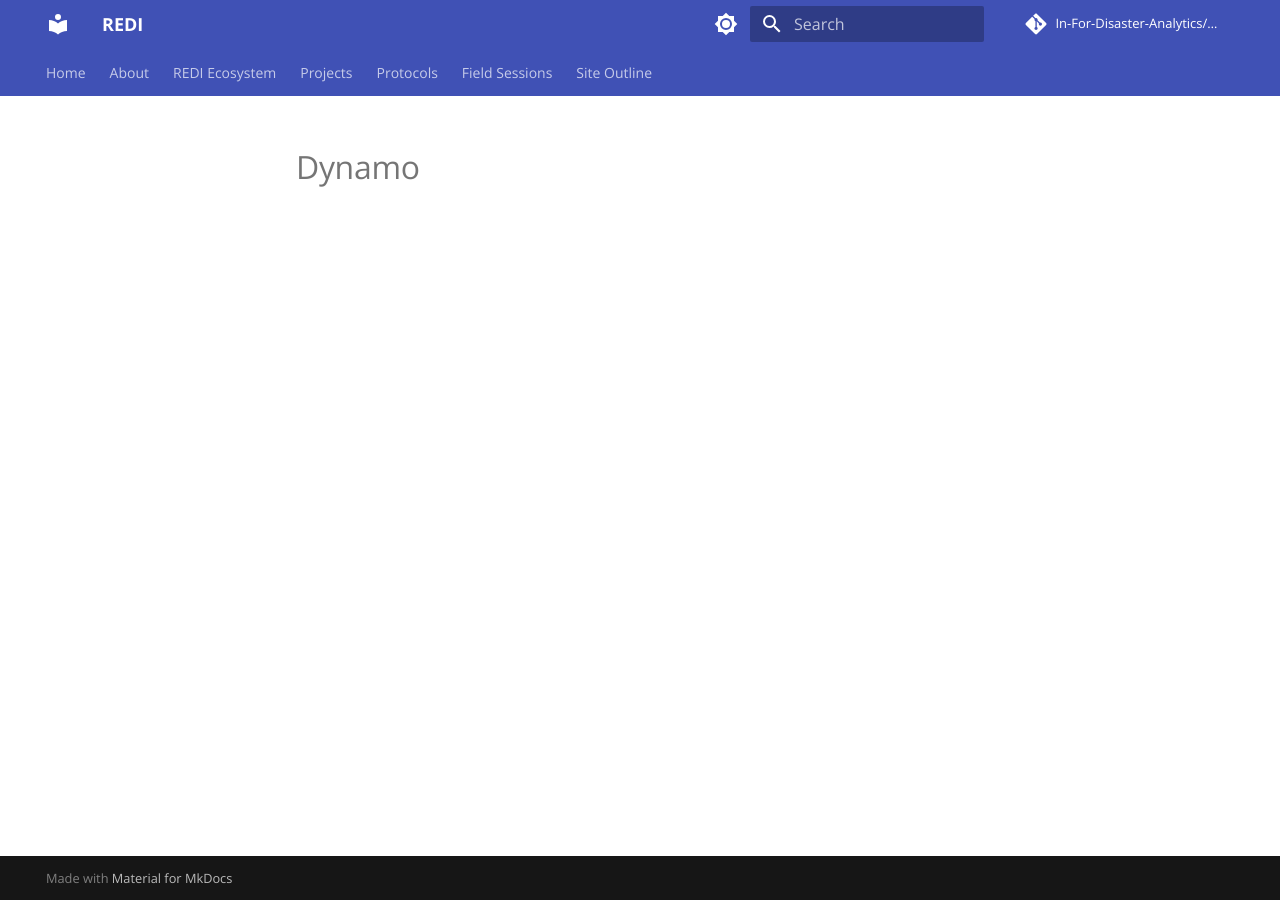
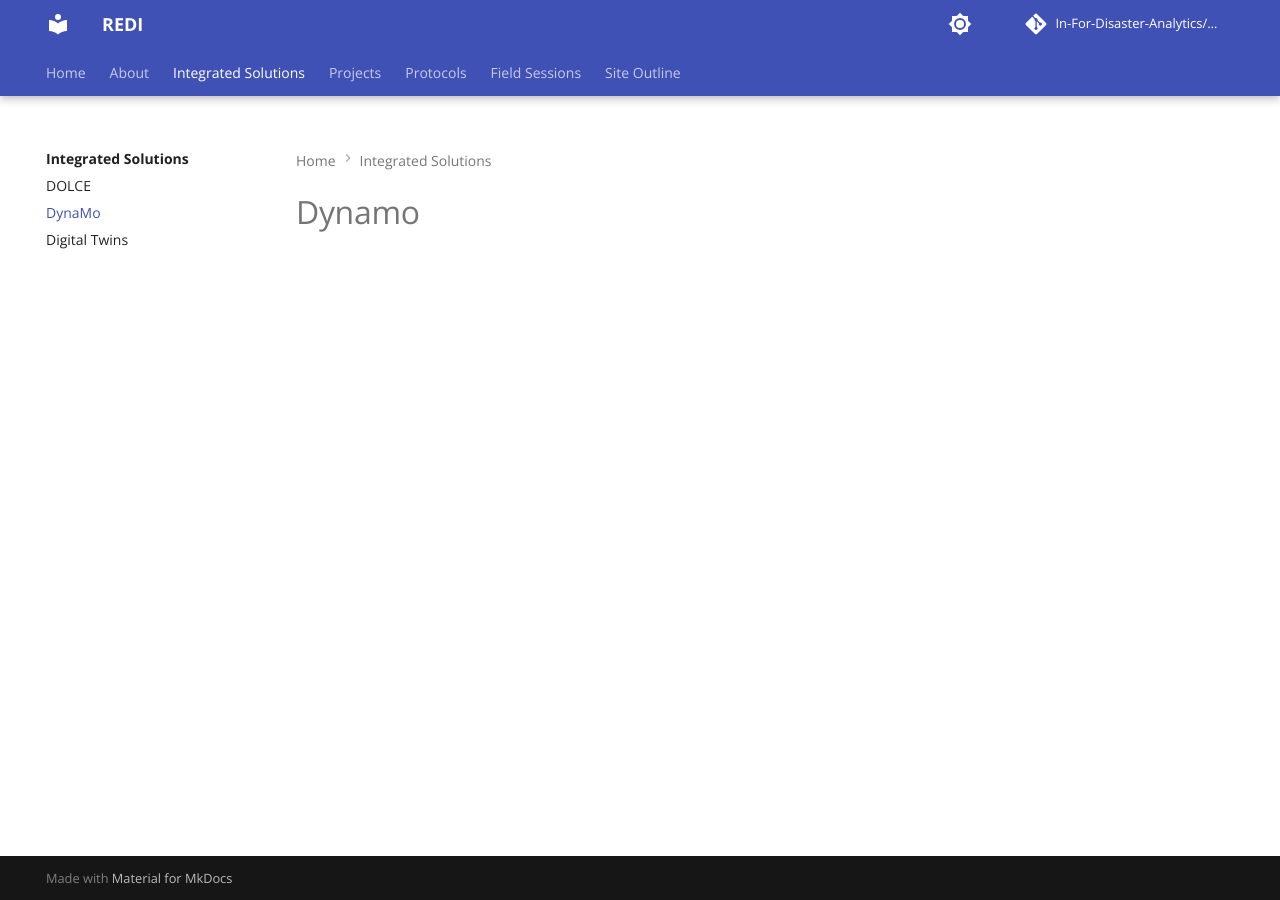
Before and after one commit to In-For-Disaster-Analytics/REDI-Documentation, an MkDocs documentation site: the page built from docs/integrated-solutions/dynamo.md, in a window 1280 px wide. Built offline with MkDocs 1.6.1 and Material for MkDocs 9.7.7, drawn with Linux system fonts in a browser that asks for light colours; plug-ins that fetch from the network failed and are left out; comment, search, counter and statistics services are not loaded.

Commit message:
Updates to Integrated Solutions from Allocation doc

```diff
--- a/mkdocs.yml
+++ b/mkdocs.yml
@@ -15,13 +15,14 @@ theme:
   custom_dir: overrides
   features:
     - navigation.tabs
+    - navigation.tabs.sticky
     - navigation.indexes
     - navigation.path
     - navigation.instant
     - navigation.instant.prefetch
     - navigation.instant.progress
     - navigation.top
-    - toc.integrate
+    - toc.follow
   font:
     text: Open Sans
     code: Roboto
@@ -48,7 +49,16 @@ extra_css:
 extra_javascript:
   - javascripts/extra.js
 
+plugins:
+  - privacy:
+      links_attr_map:
+        target: _blank
+
 markdown_extensions:
+  - attr_list
+  - pymdownx.emoji:
+      emoji_index: !!python/name:material.extensions.emoji.twemoji
+      emoji_generator: !!python/name:material.extensions.emoji.to_svg
   - toc:
       permalink: true
 
@@ -56,20 +66,26 @@ markdown_extensions:
 nav:
   - Home: index.md
   - About:
+    - about/index.md
     - Philosophy: about/philosophy.md
     - Concept Models: about/concept-models.md
     - Meet the Team: about/team.md
-  - REDI Ecosystem:
-      - Integrated Solutions:  redi-ecosystem/integrated-solutions.md
-      - Data Ecosystem:
-          - Dynamo Model Catalog: redi-ecosystem/data-ecosystem/dynamo-model-catalog.md
-          - DataX portal: redi-ecosystem/data-ecosystem/datax.md
-          - Data:
-              - Data Discovery: redi-ecosystem/data-ecosystem/data/data-discovery.md
-              - Data Registration: redi-ecosystem/data-ecosystem/data/data-registration.md
-      - App Ecosystem:
-          - NNA Sites & Stories:  redi-ecosystem/app-ecosystem/sites-and-stories.md
-          - Dynamo Cookbooks:  redi-ecosystem/app-ecosystem/dynamo-cookbooks.md
+  - Integrated Solutions:
+    - integrated-solutions/index.md
+    - DOLCE: integrated-solutions/dolce.md
+    - DynaMo: integrated-solutions/dynamo.md
+    - Digital Twins: integrated-solutions/digital-twins.md
+  # - REDI Ecosystem:
+  #     - Integrated Solutions:  redi-ecosystem/integrated-solutions.md
+  #     - Data Ecosystem:
+  #         - Dynamo Model Catalog: redi-ecosystem/data-ecosystem/dynamo-model-catalog.md
+  #         - DataX portal: redi-ecosystem/data-ecosystem/datax.md
+  #         - Data:
+  #             - Data Discovery: redi-ecosystem/data-ecosystem/data/data-discovery.md
+  #             - Data Registration: redi-ecosystem/data-ecosystem/data/data-registration.md
+  #     - App Ecosystem:
+  #         - NNA Sites & Stories:  redi-ecosystem/app-ecosystem/sites-and-stories.md
+  #         - Dynamo Cookbooks:  redi-ecosystem/app-ecosystem/dynamo-cookbooks.md
       # - Infrastructure Resources
   - Projects:
     - NNA Alaska: projects/nna-alaska.md
```
Also changed, not shown: docs/integrated-solutions/dolce.md (added, +4 -0 lines), docs/integrated-solutions/index.md (added, +42 -0 lines), docs/projects/central-texas.md (added, +6 -0 lines), docs/projects/nna-alaska.md (+6 -1 lines), docs/projects/setx.md (+6 -1 lines), docs/redi-ecosystem/integrated-solutions.md (deleted, +0 -17 lines), docs/redi-ecosystem/integrated-solutions/dolce.md (deleted, +0 -1 lines), docs/integrated-solutions/digital-twins.md (renamed from docs/redi-ecosystem/integrated-solutions/digital-twins.md), docs/integrated-solutions/dynamo.md (renamed from docs/redi-ecosystem/integrated-solutions/dynamo.md), docs/projects/index.md (added).
